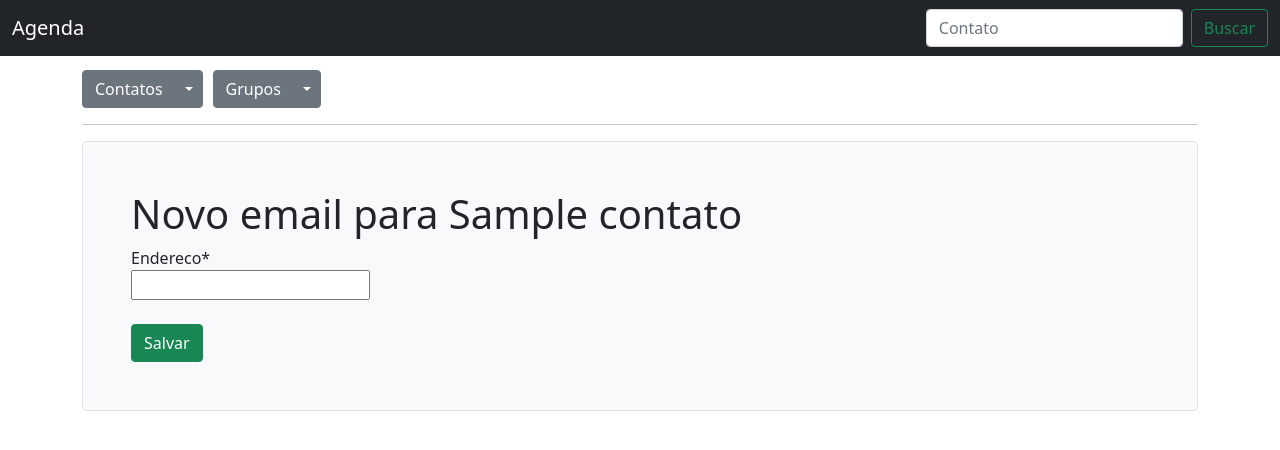
After one commit to potinho1/agenda-contatos, a Django app: page /1/novo_email/ in a window 1280 px wide. The commit adds this page. Shown: the top 450 px of the page. Run offline with Django 4.2, Linux system fonts and the light colour scheme; tables that the repository leaves empty hold one stand-in row (values such as "Sample post"); parts of the project's set-up code (start-up, migrations or seed data) failed here and were passed over; some libraries are stand-ins or nearby versions.

Commit message:
Adiciando um novo email

```diff
--- a/contatos/forms.py
+++ b/contatos/forms.py
@@ -49,3 +49,9 @@ class NovoTelForm(forms.ModelForm):
     class Meta:
         model = Telefone
         fields = ('numero',)
+
+
+class NovoEmailForm(forms.ModelForm):
+    class Meta:
+        model = Email
+        fields = ('endereco',)
--- a/contatos/models.py
+++ b/contatos/models.py
@@ -7,18 +7,22 @@ class Grupo(models.Model):
     nome = models.CharField(max_length=50, unique=True)
     descricao = models.CharField(max_length=280, null=True, blank=True)
 
+
 class Contato(models.Model):
     nome = models.CharField(max_length=50, unique=True)
     avatar = models.ImageField(upload_to='avatares/', null=True, blank=True)
     grupos = models.ManyToManyField(Grupo)
 
+
 class Meta:
     ordering = ['nome']
+
 
 class Telefone(models.Model):
     numero = models.CharField(max_length=14)
     contato = models.ForeignKey(Contato, on_delete=models.CASCADE)
 
+
 class Email(models.Model):
     endereco = models.EmailField(max_length=255)
     contato = models.ForeignKey(Contato, on_delete=models.CASCADE)
--- a/contatos/templates/contatos/editar_contato.html
+++ b/contatos/templates/contatos/editar_contato.html
@@ -83,7 +83,7 @@
           Excluir
         </button>
         <a class="btn btn-primary" href="{% url 'novo_tel' contato.id %}">+ Número</a>
-        <a class="btn btn-primary" href="#">+ E-mail</a>
+        <a class="btn btn-primary" href="{% url 'novo_email' contato.id %}">+ E-mail</a>
       </p>
       <!-- Modal -->
       <div class="modal fade" id="modal{{ contato.id }}" data-bs-backdrop="static" data-bs-keyboard="false" tabindex="-1" aria-labelledby="staticBackdropLabel" aria-hidden="true">
--- /dev/null
+++ b/contatos/templates/contatos/novo_email.html
@@ -0,0 +1,16 @@
+{% extends 'base.html' %}
+{% load crispy_forms_tags %}
+
+{% block title %}Novo email para {{ contato.nome }}{% endblock title %}
+
+{% block content %}
+    <div class="h-100 p-5 bg-light border rounded-3">
+        <h1>Novo email para {{ contato.nome }}</h1>
+        <form method="post">
+            {% csrf_token %}
+            {{ form|crispy }}
+            <br>
+            <input class="btn btn-success" type="submit" value="Salvar">
+        </form>
+    </div>
+{% endblock %}
--- a/contatos/urls.py
+++ b/contatos/urls.py
@@ -7,4 +7,6 @@ urlpatterns = [
     path('editar/<int:contato_id>/', views.editar_contato, name='editar_contato'),
     path('novo-grupo/', views.novo_grupo_view, name='novo_grupo'),
     path('<int:contato_id>/novo_tel/', views.novo_tel_view, name='novo_tel'),
+    path('<int:contato_id>/novo_email/',
+         views.novo_email_view, name='novo_email'),
 ]
--- a/contatos/views.py
+++ b/contatos/views.py
@@ -1,6 +1,6 @@
 from django.shortcuts import get_object_or_404, redirect, render
 
-from .forms import EditarContatoForm, NovoGrupoForm, NovoTelForm
+from .forms import EditarContatoForm, NovoEmailForm, NovoGrupoForm, NovoTelForm
 from .models import Contato, Email, Grupo, Telefone
 
 
@@ -87,3 +87,19 @@ def novo_tel_view(request, contato_id):
     else:
         form = NovoTelForm()
     return render(request, 'contatos/novo_tel.html', {'form': form, 'contato': contato})
+
+
+def novo_email_view(request, contato_id):
+    contato = get_object_or_404(Contato, id=contato_id)
+    if request.method == 'POST':
+        form = NovoEmailForm(data=request.POST)
+        if form.is_valid():
+            novo_email = form.save(commit=False)
+            novo_email.contato = contato
+            novo_email.save()
+            return redirect('editar_contato', contato_id=contato.id)
+
+    else:
+        form = NovoEmailForm()
+
+    return render(request, 'contatos/novo_email.html', {'form': form, 'contato': contato})
```
